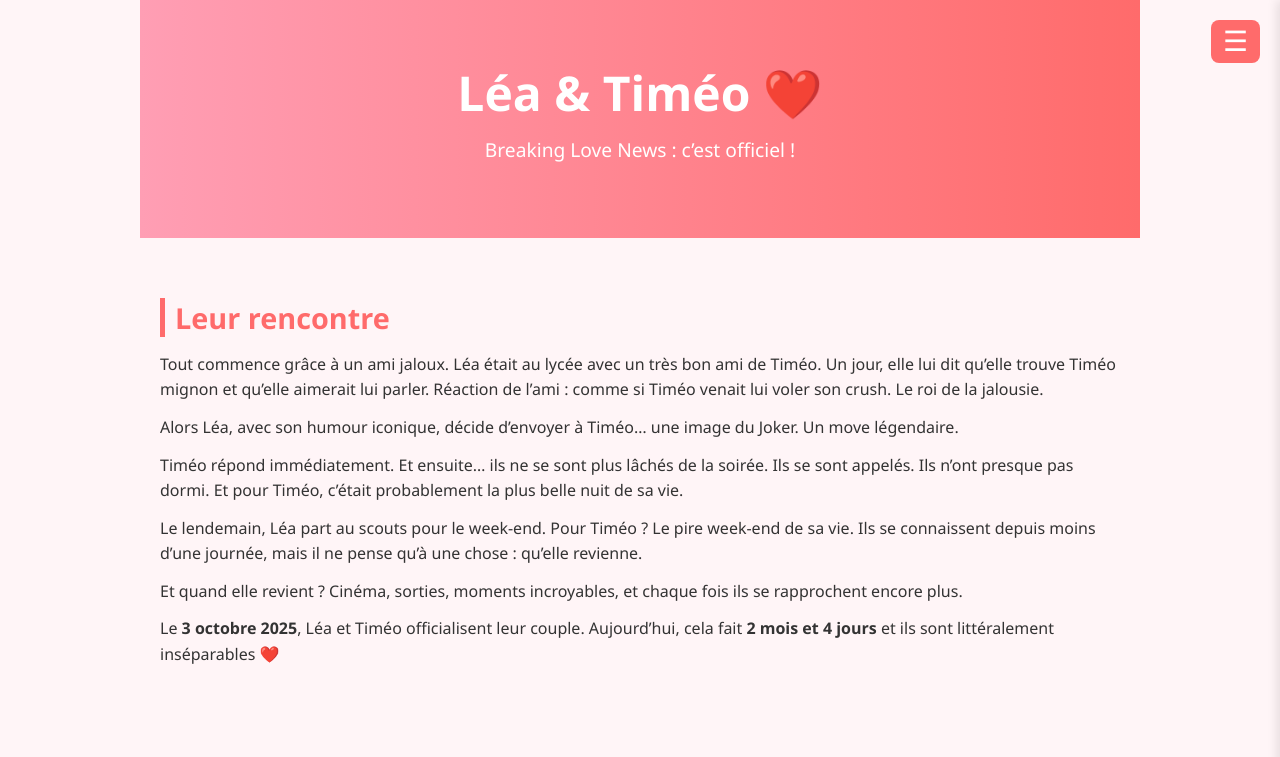
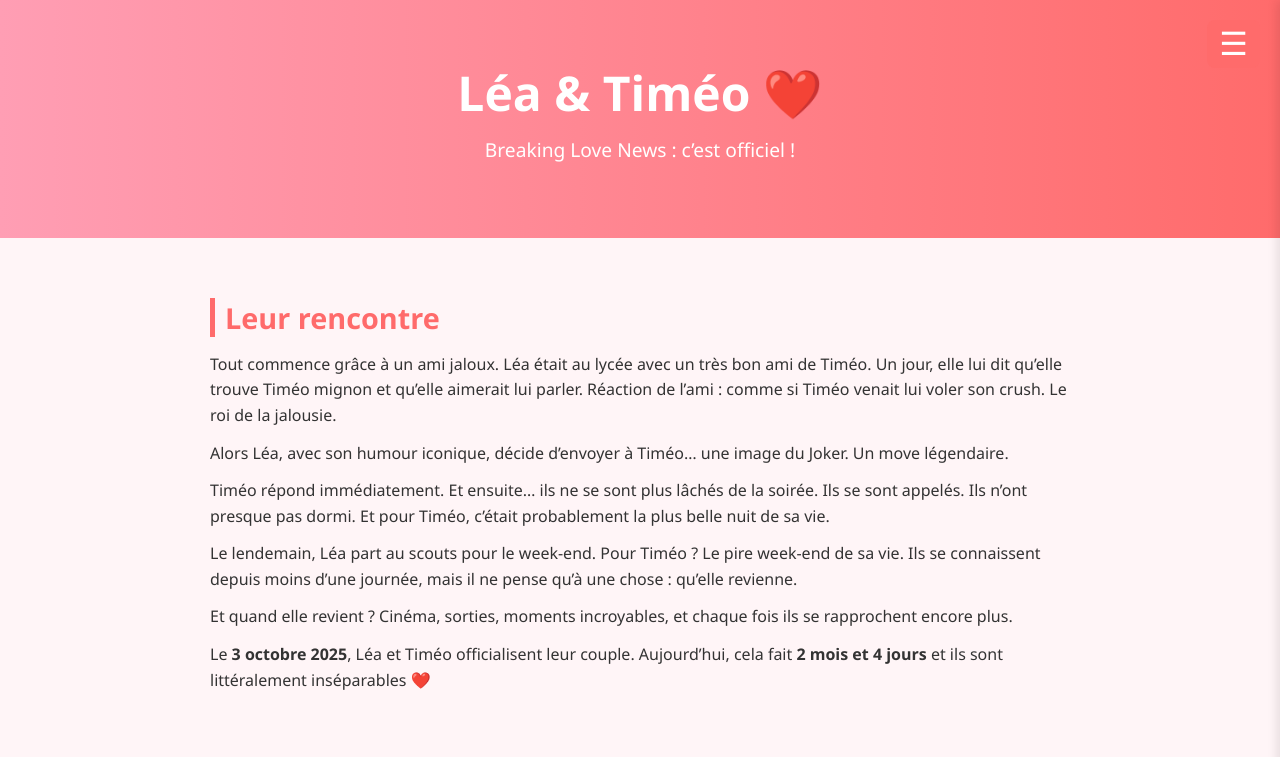
Before and after one commit to Timzooww/breaking-love-news, a plain HTML site: page index.html in a window 1280 px wide. Shown: the top 757 px of the page. Drawn offline with Linux system fonts and the light colour scheme.

Commit message:
Refactor styles and improve section visibility on scroll

```diff
--- a/index.html
+++ b/index.html
@@ -13,8 +13,6 @@
       background-color:#FFF5F7;
       color:#333;
       overflow-x:hidden;
-      max-width:1000px; /* largeur max pour PC */
-      margin:0 auto; /* centre le site */
       position:relative;
     }
 
@@ -42,7 +40,7 @@
       position:fixed;
       right:20px;
       top:20px;
-      font-size:28px;
+      font-size:32px;
       cursor:pointer;
       z-index:1000;
       background:#FF6B6B;
@@ -68,7 +66,8 @@
     }
 
     /* --- SECTIONS --- */
-    section { margin:40px auto; padding:20px; }
+    section { margin:40px auto; padding:20px; max-width:900px; opacity:0; transform:translateY(30px); transition:0.8s ease; }
+    section.visible { opacity:1; transform:translateY(0); }
     section h2 { color:#FF6B6B; border-left:5px solid #FF6B6B; padding-left:10px; margin-bottom:15px; font-size:1.8rem; }
     section h3 { color:#FF6B6B; margin-top:20px; }
     p { line-height:1.6; margin-bottom:12px; }
@@ -76,17 +75,35 @@
     /* --- GRILLES IMAGES --- */
     .photo-grid, .prefs-grid {
       display:grid;
-      grid-template-columns:repeat(auto-fit, minmax(180px,1fr));
+      grid-template-columns:repeat(auto-fit, minmax(230px,1fr));
       gap:15px;
     }
     .photo-grid img, .prefs-grid img { width:100%; height:auto; border-radius:14px; box-shadow:0 4px 10px rgba(0,0,0,0.12); }
 
     /* --- FOOTER --- */
     footer { text-align:center; padding:25px; background:#FF9EB4; color:white; margin-top:40px; }
+
+    /* --- MEDIA QUERIES --- */
+    @media (max-width:600px){
+      header h1 { font-size:2rem; }
+      .photo-grid, .prefs-grid { grid-template-columns:repeat(auto-fit, minmax(150px,1fr)); }
+    }
   </style>
 
   <script>
-    function toggleMenu() { document.querySelector("nav").classList.toggle("open"); }
+    function toggleMenu(){ document.querySelector("nav").classList.toggle("open"); }
+
+    // Fade-in sections on scroll
+    window.addEventListener('scroll', () => {
+      const sections = document.querySelectorAll('section');
+      const trigger = window.innerHeight / 1.2;
+      sections.forEach(section => {
+        const sectionTop = section.getBoundingClientRect().top;
+        if(sectionTop < trigger){
+          section.classList.add('visible');
+        }
+      });
+    });
   </script>
 </head>
 
```
